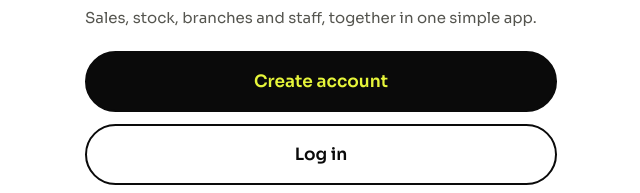
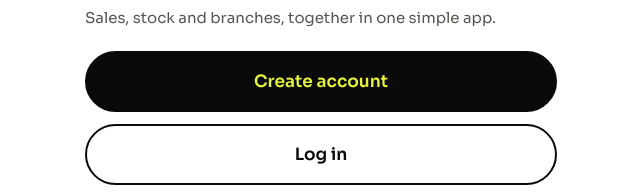
Before and after one commit to fagiteemmanuel4-bit/Strap6.0, a website: page index.html in a window 1280 px wide. Shown: the part 538-731 px from the top of the page, 319-959 px from the left. Drawn offline with Linux system fonts and the light colour scheme; no server answers.

Commit message:
Remove staff from the current product introduction

```diff
--- a/index.html
+++ b/index.html
@@ -30,7 +30,7 @@
   <div class="l-copy">
     <div class="l-brand"><svg width="30" height="30" viewBox="0 0 136 136" aria-hidden="true"><circle cx="68" cy="68" r="65" fill="none" stroke="#0a0a0a" stroke-width="6"/><circle cx="68" cy="68" r="49" fill="#0a0a0a"/><circle cx="68" cy="68" r="19" fill="#e6f53a"/></svg><b>Strap</b></div>
     <h1>Manage your business <span>in one place.</span></h1>
-    <p>Sales, stock, branches and staff, together in one simple app.</p>
+    <p>Sales, stock and branches, together in one simple app.</p>
   </div>
   <div class="l-act"><button class="pill" type="button" id="l-signup">Create account</button><button class="pill alt" type="button" id="l-login">Log in</button><p class="terms">By continuing, you agree to our <a href="#" data-legal="terms">Terms of Use</a> and <a href="#" data-legal="privacy">Privacy Policy</a>.<br>Need help? <a href="#" data-legal="support">Contact support</a></p></div>
 </section>
```
